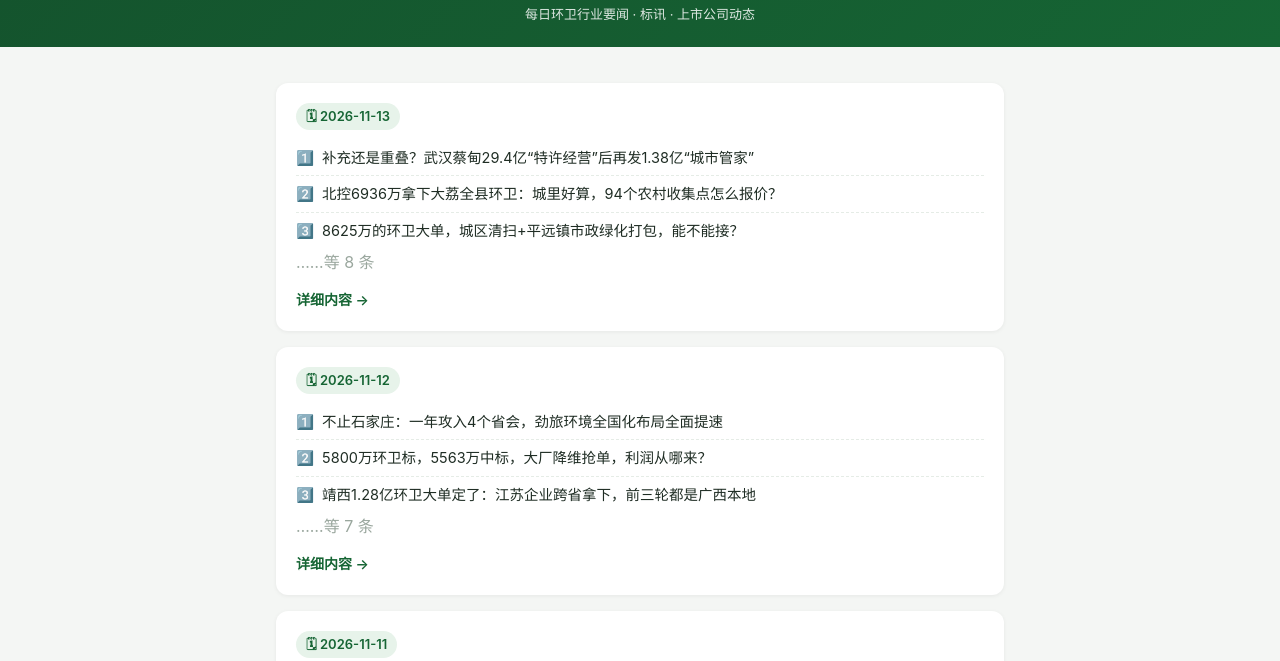
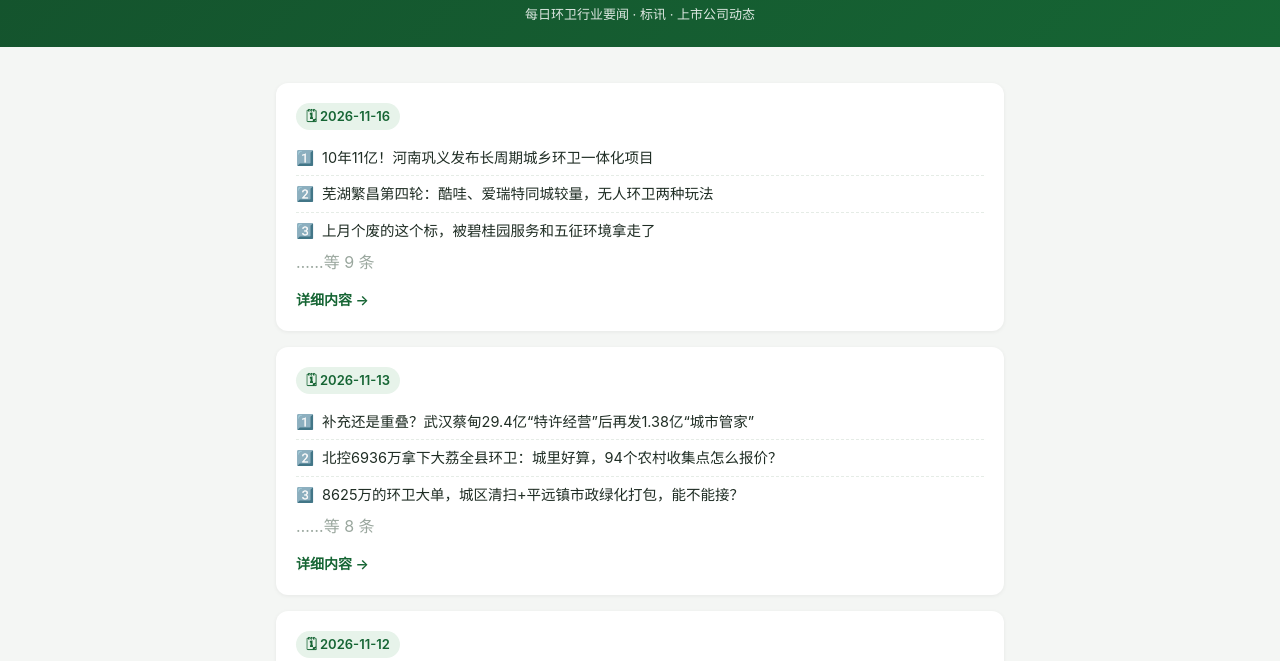
Before and after one commit to Luke1223S/huanwei-news, a plain HTML site: page index.html in a window 1280 px wide. Shown: the part 68-729 px from the top of the page. Drawn offline with Linux system fonts and the light colour scheme.

Commit message:
publish: index.html

```diff
--- a/index.html
+++ b/index.html
@@ -29,6 +29,15 @@ a.back:hover{text-decoration:underline}
 </style></head><body>
 <header class="site"><h1>📰 环卫新闻日刊</h1><p>每日环卫行业要闻 · 标讯 · 上市公司动态</p></header>
 <div class="wrap"><div class="card">
+<span class="date-tag">🗓 2026-11-16</span>
+<p class="meta"></p>
+<ul class="hl"><li><span class="n">1️⃣</span><span>10年11亿！河南巩义发布长周期城乡环卫一体化项目</span></li>
+<li><span class="n">2️⃣</span><span>芜湖繁昌第四轮：酷哇、爱瑞特同城较量，无人环卫两种玩法</span></li>
+<li><span class="n">3️⃣</span><span>上月个废的这个标，被碧桂园服务和五征环境拿走了</span></li></ul>
+<span style="color:#9aa79e">……等 9 条</span>
+<br/><a class="more" href="2026-11-16.html">详细内容 →</a>
+</div>
+<div class="card">
 <span class="date-tag">🗓 2026-11-13</span>
 <p class="meta"></p>
 <ul class="hl"><li><span class="n">1️⃣</span><span>补充还是重叠？武汉蔡甸29.4亿“特许经营”后再发1.38亿“城市管家”</span></li>
```
